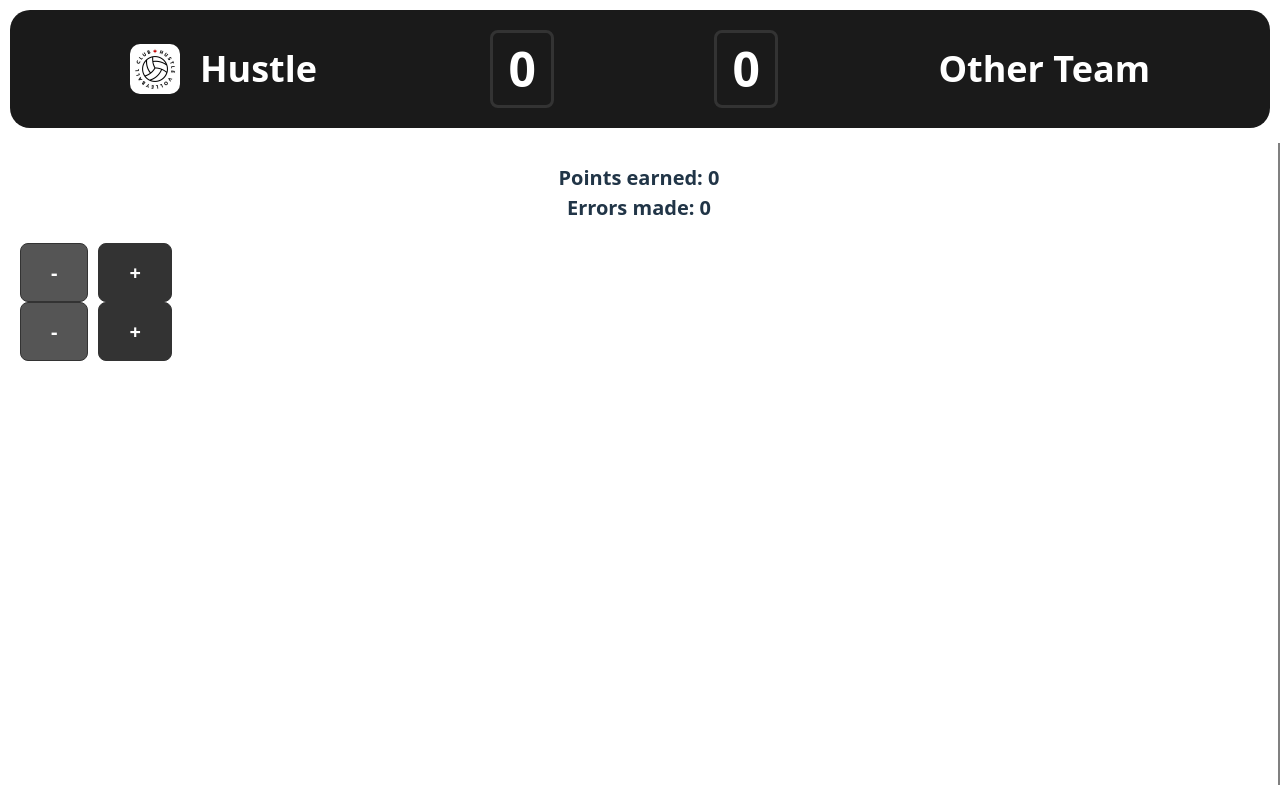
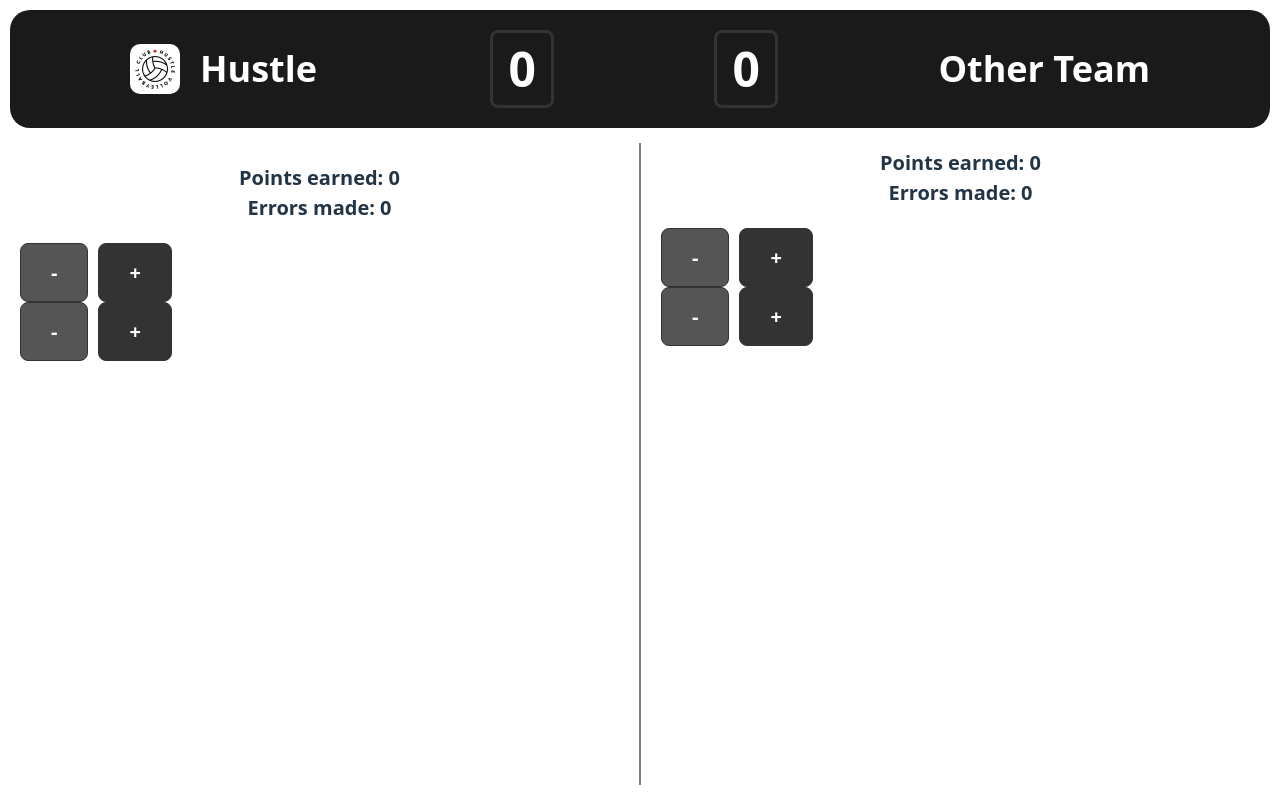
Before and after one commit to jrosario0225/volleyball-tracker, a React (Vite) app: page / in a window 1280 px wide. Built offline with nearby package versions, Linux system fonts and the light colour scheme.

Commit message:
added other section

```diff
--- a/src/App.jsx
+++ b/src/App.jsx
@@ -67,6 +67,7 @@ const otherTotalScore = otherEarned + hustleErrors
 
       {/* Hustle TeamSection*/}
       <div className="teams-container">
+
         <TeamSection
           earned={hustleEarned}
           errors={hustleErrors}
@@ -74,6 +75,15 @@ const otherTotalScore = otherEarned + hustleErrors
           onSubtractEarned={subtractHustleEarned}
           onAddErrors={addHustleErrors}
           onSubtractErrors={subtractHustleErrors}
+        />
+
+        <TeamSection
+          earned={otherEarned}
+          errors={otherErrors}
+          onAddEarned={addOtherEarned}
+          onSubtractEarned={subtractOtherEarned}
+          onAddErrors={addOtherErrors}
+          onSubtractErrors={subtractOtherErrors}
         />
       </div>
 
--- a/src/components/TeamSection.css
+++ b/src/components/TeamSection.css
@@ -5,3 +5,11 @@
     flex: 1;
     width: 100%;
 }
+
+.team-section {
+    flex: 1;
+    padding: 20px;
+    display: flex;
+    flex-direction: column;
+    gap: 20px;
+}
```
